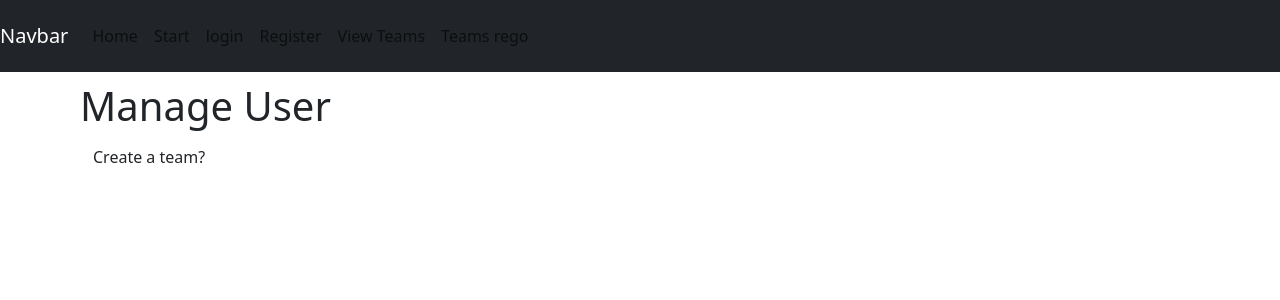
After one commit to Krigovsky/CC, a Django app: template cocktail_comp/templates/cocktail/team_management.html in a window 1280 px wide. The commit adds this page. Shown: the top 300 px of the page. Run offline with Django 5.2, Linux system fonts and the light colour scheme; the template is opened without the code that fills it, so the values that code supplies are empty; some libraries are stand-ins or nearby versions.

```diff
--- a/cocktail_comp/models.py
+++ b/cocktail_comp/models.py
@@ -1,8 +1,12 @@
 from django.db import models
 from django.utils.translation import gettext_lazy as _
+from django.contrib.auth.models import User as AUser
 
 
 class User (models.Model):
+    def __str__(self):
+        return f"{self.first_name} {self.last_name}"
+
     first_name = models.CharField(max_length=50)
     last_name = models.CharField(max_length=50)
     password = models.CharField(max_length=50)
@@ -13,7 +17,7 @@ class Couple (models.Model):
          return self.team
 
     team = models.CharField(max_length=200, unique=True)
-    partner_names = models.CharField(max_length=200)
+    partner_names = models.ManyToManyField(AUser, related_name="teams")
     golf_results = models.CharField(max_length=200, null=True)
     cocktail_results = models.CharField(max_length=200, null=True)
     past_results = models.CharField(max_length=200, null=True)
--- /dev/null
+++ b/cocktail_comp/templates/cocktail/team_management.html
@@ -0,0 +1,13 @@
+{% extends "template.html" %}
+{% block content %}
+<h1>Manage User</h1>
+
+{% for team in teams %}
+    <p>{{team.partner_names}}</p>
+{% endfor %}
+
+
+<a href="{% url 'cocktail:create_team' %}" class="btn btn-default">Create a team?</a>
+
+
+{% endblock %}
--- a/cocktail_comp/templates/template.html
+++ b/cocktail_comp/templates/template.html
@@ -25,6 +25,9 @@
                     <li class="nav-item active">
                       <a class="nav-link" href="{% url 'cocktail:start' %}">Start</a>
                     </li>
+                    <li class="nav-item active">
+                      <a class="nav-link" href="{% url 'cocktail:login' %}">login</a>
+                    </li>
                     <li class="nav-item">
                       <a class="nav-link" href="{% url 'cocktail:registraition' %}">Register</a>
                     </li>
@@ -34,6 +37,14 @@
                     <li class="nav-item">
                       <a class="nav-link" href="{% url 'cocktail:teams' %}">Teams rego</a>
                     </li>
+                    {% if user.is_authenticated %}
+                      <li class="nav-item">
+                        <a class="nav-link" href="{% url 'cocktail:user_management' user.id %}">Manage User</a>
+                      </li>
+                      <li class="nav-item">
+                        <a class="nav-link" href="{% url 'cocktail:logout' %}">Logout</a>
+                      </li>
+                    {% endif %}
 
                   </ul>
                 </div>
--- a/cocktail_comp/urls.py
+++ b/cocktail_comp/urls.py
@@ -1,5 +1,7 @@
 from django.urls import path
 from . import views
+from django.contrib.auth import views as auth_views
+from django.urls import path, include
 
 
 app_name = "cocktail"
@@ -8,6 +10,7 @@ urlpatterns = [
     #basics
     path("", views.index, name='index'),
     path("view/", views.view, name='view'),
+    path('accounts/logout/', auth_views.LogoutView.as_view(), name='logout'),
 
     #Registrations of team/admin
     path("registraition/", views.registraition, name='registraition'),
@@ -16,6 +19,8 @@ urlpatterns = [
     path("register/", views.user_registraition, name="register"),
     path("user_display/<int:user_id>", views.user_display, name="user_display"),
     path("start/", views.start_competition, name="start"),
+    path("user_management/<int:id>", views.user_management, name="user_management"),
+    path("create_team/", views.create_team, name="create_team"),
 
     #golfing portion
     # path("startGolf/", views.start_golf, name='start_golf' ), #deprecated
--- a/mysite/settings.py
+++ b/mysite/settings.py
@@ -128,3 +128,6 @@ STATICFILES_DIRS = [BASE_DIR / "static"]
 # https://docs.djangoproject.com/en/5.1/ref/settings/#default-auto-field
 
 DEFAULT_AUTO_FIELD = 'django.db.models.BigAutoField'
+
+LOGIN_URL = 'cocktail:login'
+LOGOUT_REDIRECT_URL = 'cocktail:login'
```
Also changed, not shown: cocktail_comp/forms.py (+10 -3 lines), cocktail_comp/templates/cocktail/create_team.html (added, +19 -0 lines), cocktail_comp/views.py (+21 -1 lines), cocktail_comp/migrations/0036_remove_couple_partner_names.py (added), cocktail_comp/migrations/0037_couple_partner_names.py (added), cocktail_comp/migrations/0038_alter_couple_partner_names.py (added), db.sqlite3.
